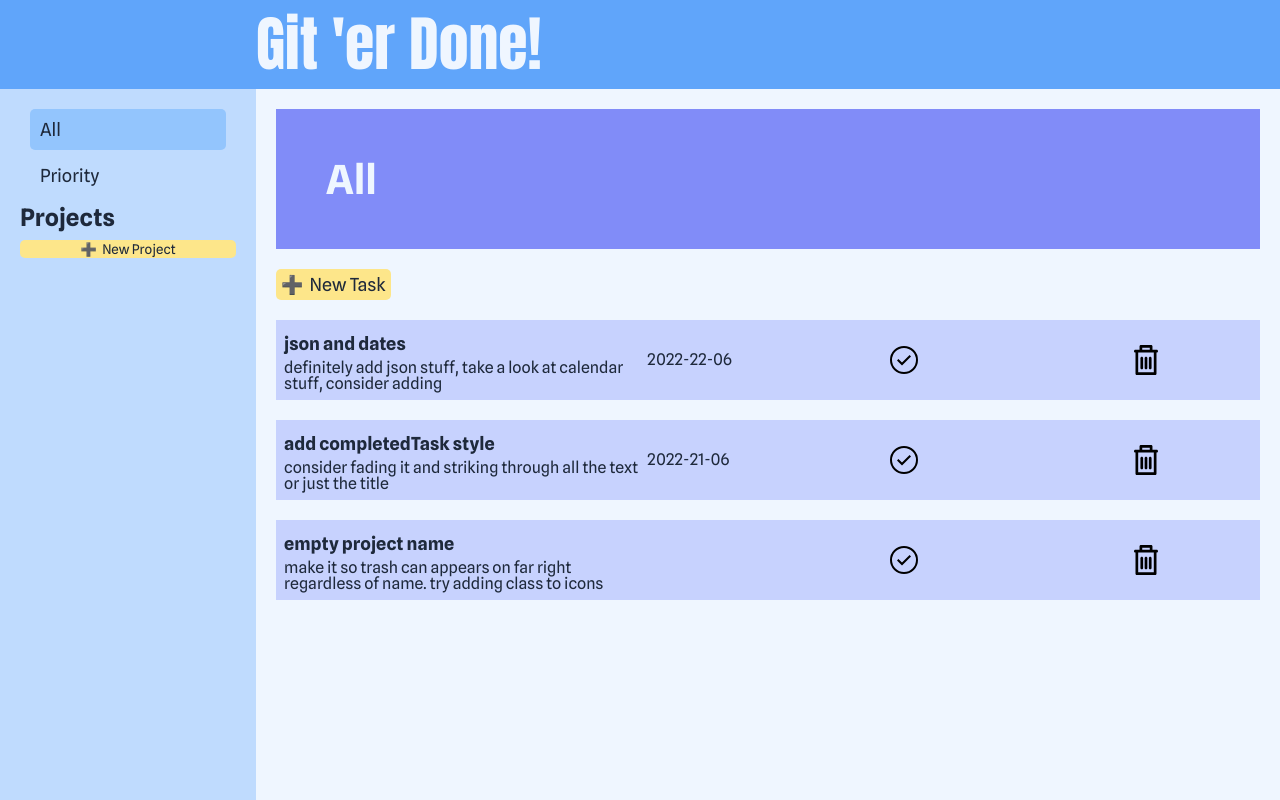
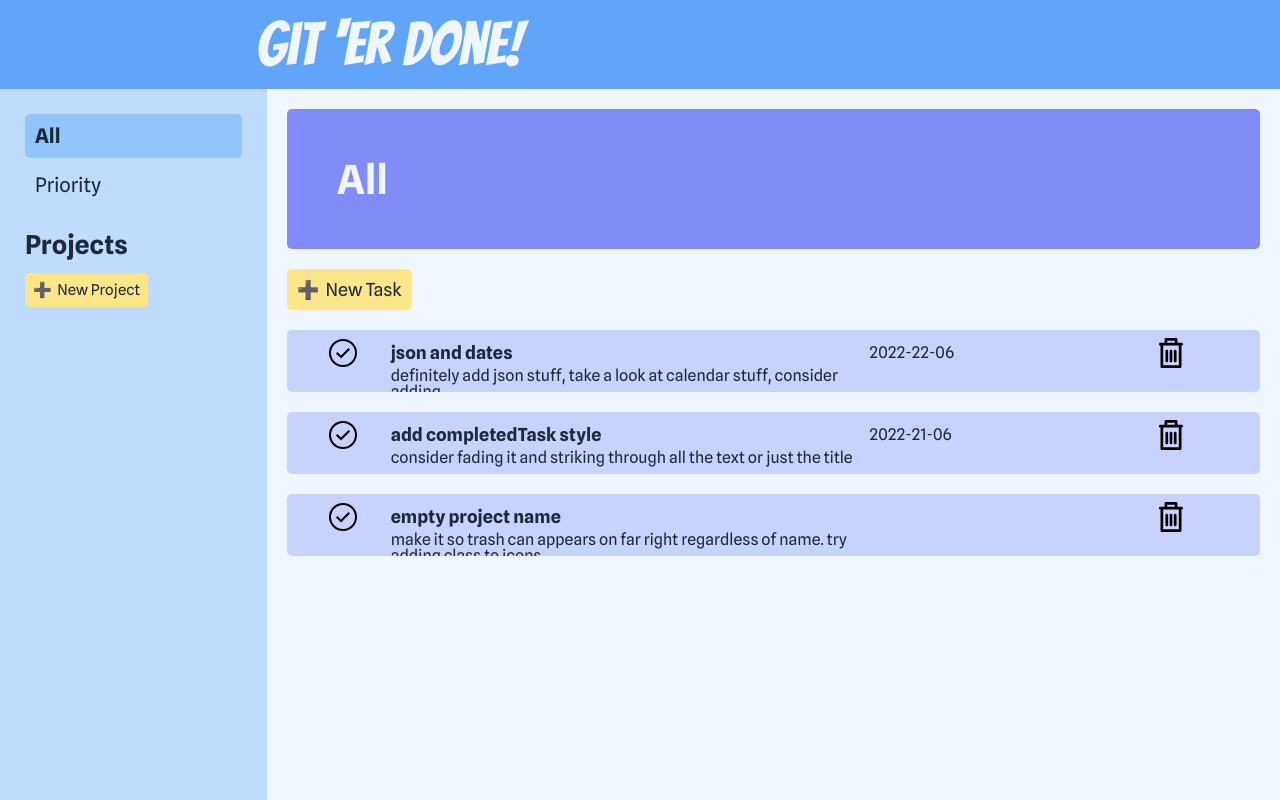
Before and after one commit to jaredw4332/to-do-list, a website built with webpack: page dist/index.html in a window 1280 px wide. Built offline with nearby package versions, Linux system fonts and the light colour scheme; files whose address does not match are found by name.

Commit message:
Add height transition animations, heavily style sidebar and main sections

```diff
--- a/src/style.css
+++ b/src/style.css
@@ -63,16 +63,18 @@ table {
 	--offwhite: #eff6ff;
 	--indigo: #818cf8;
 	--lightindigo: #e0e7ff;
+	--deepindigo: #4338ca;
 	--easyblue: #c7d2fe;
 	--slate: #1e293b;
 	--green: #86efac;
 	--red: #fda4af;
 	--banana: #fde68a;
+	--ghostbanana: #fef3c7;
 }
 
 @font-face {
 	font-family: "titlefont";
-	src: url('media/PermanentMarker-Regular.ttf');
+	src: url('media/Bangers-Regular.ttf');
 }
 
 @font-face {
@@ -95,6 +97,26 @@ button {
 	cursor: pointer;
 	border: none;
 	border-radius: 5px;
+}
+
+label {
+	font-size: 18px;
+}
+
+input {
+	height: 25px;
+	font-size: 15px;
+	border: 2px solid var(--indigo);
+	background-color: var(--ghostbanana);
+	border-radius: 5px;
+}
+
+input:focus {
+	outline-color: var(--deepindigo);
+}
+
+input[type=date] {
+	font-family: var(--regfont);
 }
 
 .newButton {
@@ -133,7 +155,7 @@ button {
 
 #headerTitle {
 	font-size: 60px;
-	font-weight: 700;
+	font-weight: 400;
 	font-family: var(--titlefont);
 }
 
@@ -155,8 +177,9 @@ button {
     background-color: var(--coolblue);
 	display: grid;
 	grid-auto-rows: min-content;
-	gap: 10px;
-	padding: 20px;
+	gap: 15px;
+	padding: 25px;
+	min-width: 217px;
 }
 
 #sidebarMain {
@@ -165,15 +188,42 @@ button {
 	gap: 5px;
 }
 
+.projectImg {
+	height: 22px;
+	width: 22px;
+}
+
+#PriorityImg {
+	background-image: url("media/star.svg");
+}
+
+#AllImg {
+	background-image: url("media/home.svg");
+}
+
+#projectTitle {
+	font-size: 26px;
+	font-weight: 700;
+	margin-top: 10px;
+}
+
+#newProjectButton {
+	width: fit-content;
+	font-size: 15px;
+	padding: 8px;
+}
+
 #projectPrompt {
 	display: none;
 	background-color: var(--greyblue);
-	padding: 5px;
+	border-radius: 5px;
 }
 
 #projectInput {
 	display: flex;
 	flex-direction: column;
+	padding: 5px;
+	gap: 5px;
 }
 
 #projectContainer {
@@ -182,20 +232,15 @@ button {
 	gap: 10px;
 }
 
-#projectTitle {
-	font-size: 24px;
-	font-weight: 700;
-}
-
 .project {
 	padding: 10px;
-	margin: 0px 10px 0px 10px;
 	border-radius: 5px;
 	background: none;
 	border: none;
 	display: flex;
 	justify-content: space-between;
-	font-size: 18px;
+	align-items: center;
+	font-size: 20px;
 }
 
 .project:hover {
@@ -204,6 +249,7 @@ button {
 
 .activeProject {
 	background-color: var(--darkcoolblue);
+	font-weight: 700;
 }
 
 .projectDelete {
@@ -211,6 +257,7 @@ button {
 	background-color: transparent;
 	height: 18px;
 	width: 18px;
+	justify-self: end;
 }
 
 
@@ -230,13 +277,14 @@ button {
 	color: var(--offwhite);
 	background-color: var(--indigo);
 	padding: 50px;
+	border-radius: 5px;
 }
 
 #newTaskButton {
 	font-size: 18px;
 	border-radius: 5px;
 	width: fit-content;
-	padding: 5px;
+	padding: 10px;
 }
 
 #taskPrompt {
@@ -250,7 +298,11 @@ button {
 #taskInput {
 	display: flex;
 	flex-direction: column;
-	gap: 5px;
+	gap: 8px;
+}
+
+#taskInput > input {
+	margin-bottom: 4px;
 }
 
 .promptButtonContainer {
@@ -260,11 +312,21 @@ button {
 .newTaskContainer {
 	background-color: var(--easyblue);
 	display: grid;
-	grid-template-rows: repeat(2, 1fr);
-	grid-template-columns: 3fr 2fr repeat(3, 1fr);
+	grid-template-rows: repeat(2, min-content);
+	grid-template-columns: 1fr 5fr 2fr repeat(2, 1fr);
+	border-radius: 5px;
 	align-items: center;
 	padding: 8px;
 	margin-bottom: 20px;
+	min-height: 46px;
+	max-height: 46px;
+	overflow: hidden;
+	transition: all 0.8s ease-in-out;
+}
+
+.newTaskContainer:hover {
+	height: fit-content;
+	max-height: 1000px;
 }
 
 .taskName {
@@ -272,12 +334,17 @@ button {
 	font-size: 18px;
 }
 
-.taskDesc {
-	grid-area: 2 / 1 / 3 / 2;
+.taskCheck {
+	grid-area: 1 / 1 / 2 / 2;
+	justify-self: center;
 }
 
-.taskDate, .taskCheck, .taskDelete, .taskPriority {
-	grid-row: 1 / 3;
+.taskName {
+	grid-column: 2 / 3;
+}
+
+.taskDesc {
+	grid-area: 2 / 2 / 3 / 3;
 }
 
 .taskCheck, .taskDelete, .taskPriority {
```
